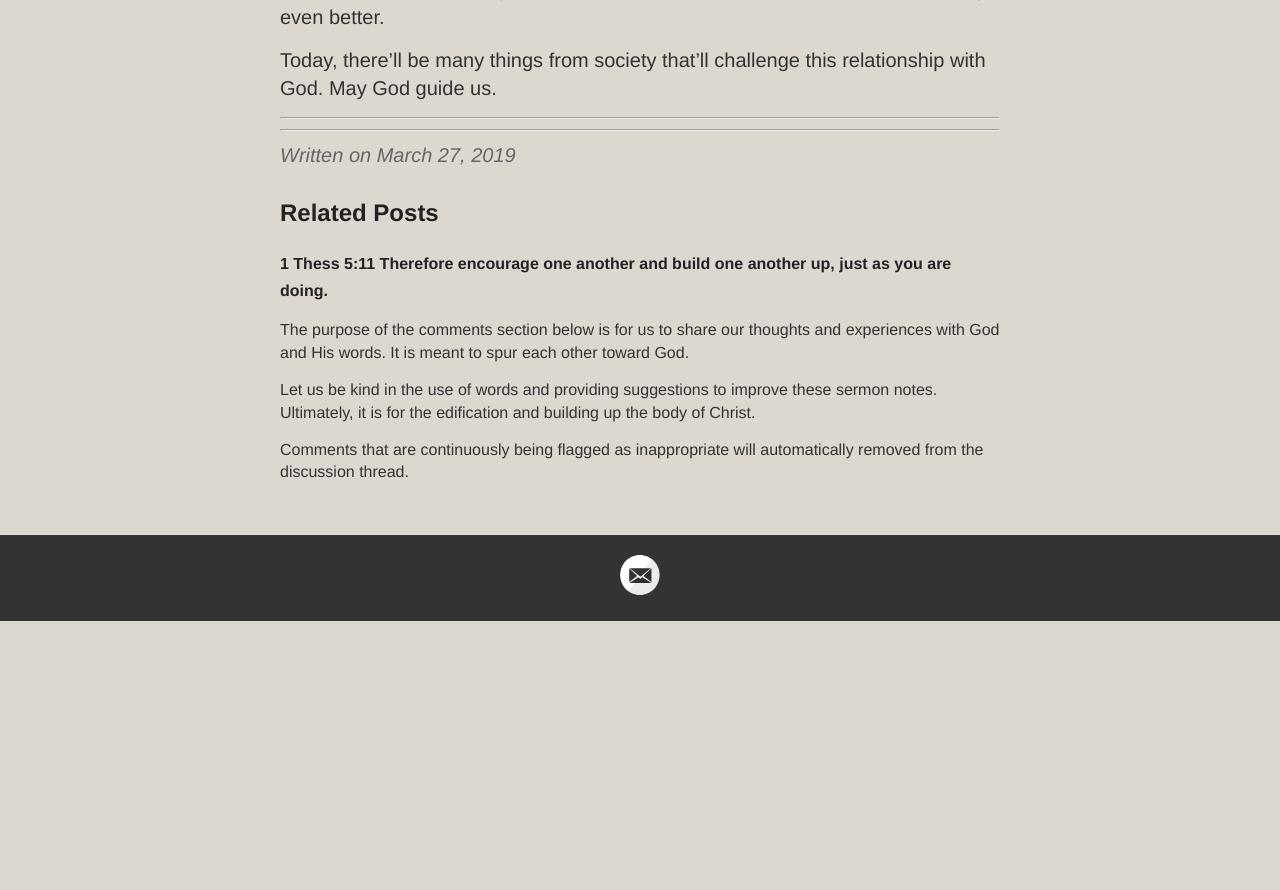
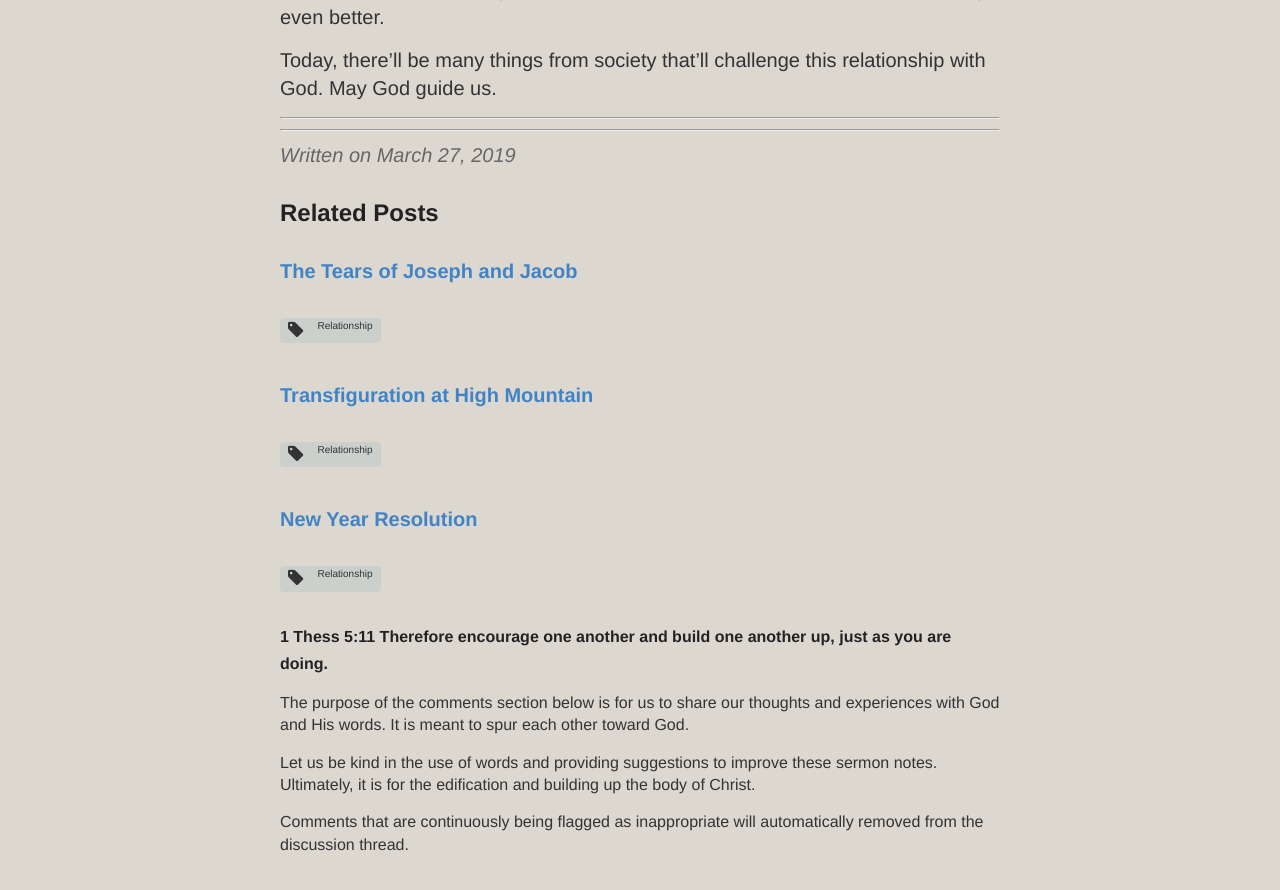
Before and after one commit to catchupTJC/catchuptjc.github.io, a Jekyll site: the page built from _posts/2019-03-27-RebuildtheRelationshipwithGod.md, in a window 1280 px wide and 900 px high, scrolled down 4475 px. Shown: the top 890 px of the window. Built offline with Jekyll 4.4.1, drawn with Linux system fonts in a browser that asks for light colours; nearby versions of some CDN libraries; comment, search, counter and statistics services are not loaded; before the commit the page ends 5097 px from its top, so only the background shows below that; some of the changed text lies outside the part shown.

Commit message:
Update 2019-03-27-RebuildtheRelationshipwithGod.md

```diff
--- a/_posts/2019-03-27-RebuildtheRelationshipwithGod.md
+++ b/_posts/2019-03-27-RebuildtheRelationshipwithGod.md
@@ -1,8 +1,8 @@
 ---
 layout: post
 title: Rebuild the Relationship with God 重建神的关系
-category: Sermon(SG)2019
-tags: [Know God]
+category: sermon(SG)2019
+tags: [relationship,knowgod]
 hymns: [243,453]
 ---
 
```
